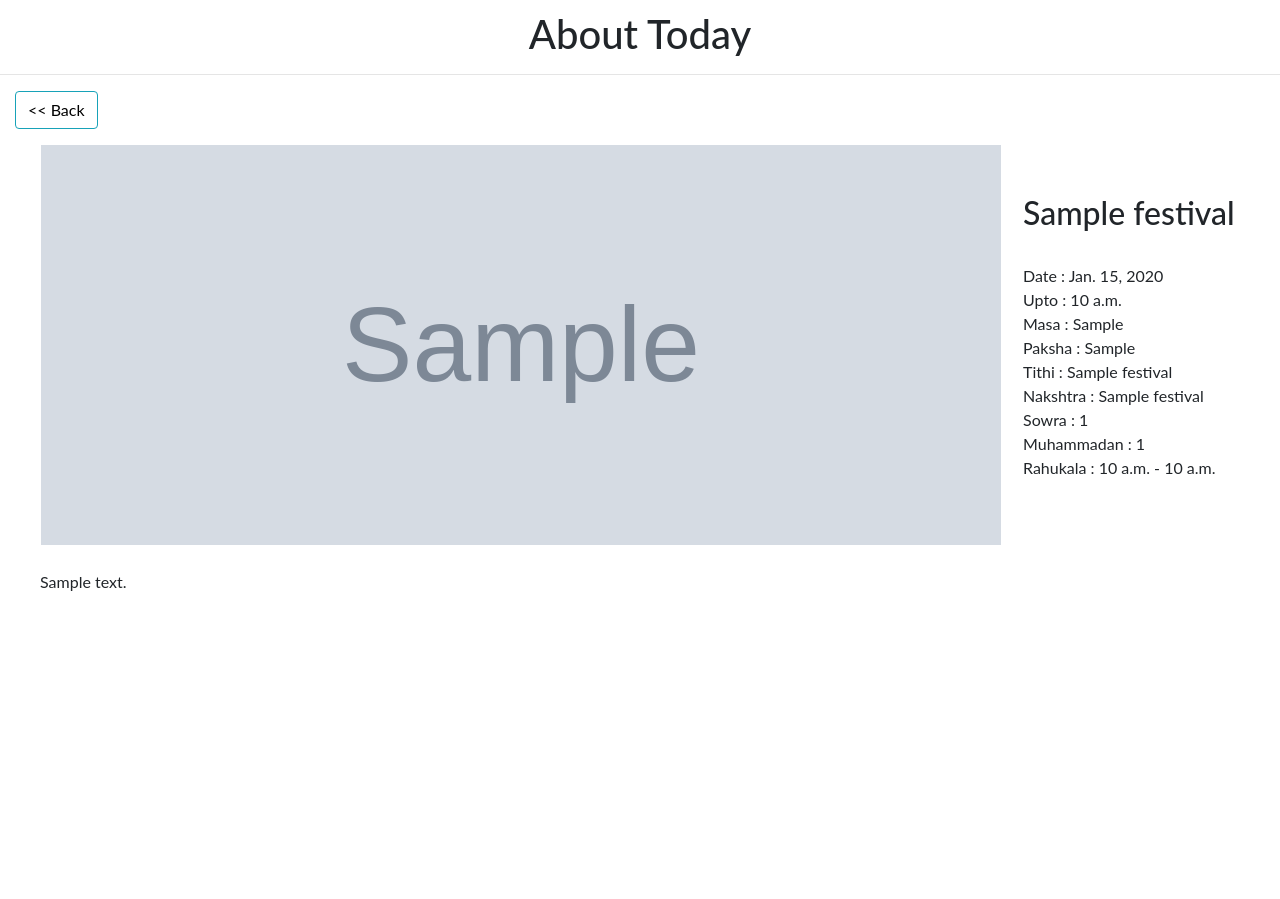
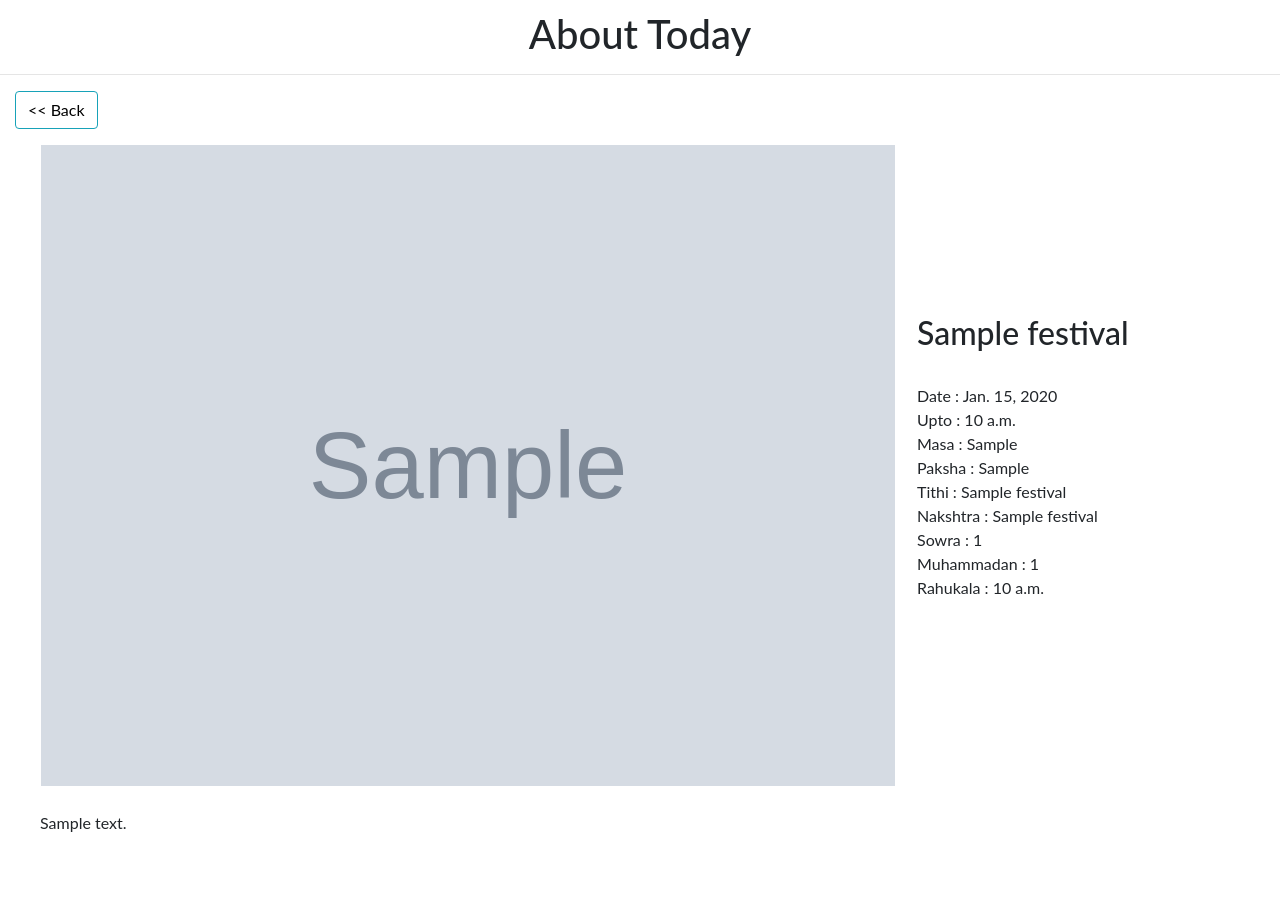
Before and after one commit to ash1969/Bangalore-Press, a Django app: page /cal/festival/detail/1/ in a window 1280 px wide. Before the commit the page ends 591 px from the top, so only its background shows below. Run offline with Django 3.2, Linux system fonts and the light colour scheme; tables that the repository leaves empty hold one stand-in row (values such as "Sample post"); grey boxes marked "Sample" are stand-in pictures; some libraries are stand-ins or nearby versions.

Commit message:
Detail Page Made Responsive

```diff
--- a/website/calendar_app/templates/cal/base.html
+++ b/website/calendar_app/templates/cal/base.html
@@ -12,6 +12,12 @@
   <link rel="stylesheet" href="https://use.fontawesome.com/releases/v5.0.10/css/all.css" integrity="sha384-+d0P83n9kaQMCwj8F4RJB66tzIwOKmrdb46+porD/OvrJ+37WqIM7UoBtwHO6Nlg"
     crossorigin="anonymous">
   <link rel="stylesheet" type="text/css" href="{% static 'cal/css/styles.css' %}">
+  <style>
+    .responsive {
+       width: 100%;
+       height: auto;
+     }
+</style>
   <title>Bangalore Press</title>
 </head>
 <body>
--- a/website/calendar_app/templates/cal/festival.html
+++ b/website/calendar_app/templates/cal/festival.html
@@ -10,8 +10,8 @@ About Today
 </div>
 <table style="width:100%">
 <tr>
-    <td style="width: 70%"><img src="{{ festival.image.url }}" height="400" width="1000" style="padding-left:40px"></td>
-    <td style="width: 30%">
+    <td style="width : 70%"><img class="responsive" width="800" height="200" src="{{ festival.image.url }}"  style="padding-left:40px"></td>
+    <td style="width : 30%" >
       <ul style="list-style-type: none">
         <li><h2>{{ festival.name }}</h2></li>
         <br>
@@ -23,7 +23,7 @@ About Today
         <li>Nakshtra : {{festival.nakshtra_name }}</li>
         <li>Sowra : {{ festival.sowra }}</li>
         <li>Muhammadan : {{ festival.muhammadan }}</li>
-        <li>Rahukala : {{ festival.rahukala_start }} - {{ festival.rahukala_end }}</li>
+        <li>Rahukala : {{ festival.rahukala_end }}</li>
       </ul>
     </td>
 </tr>
```
